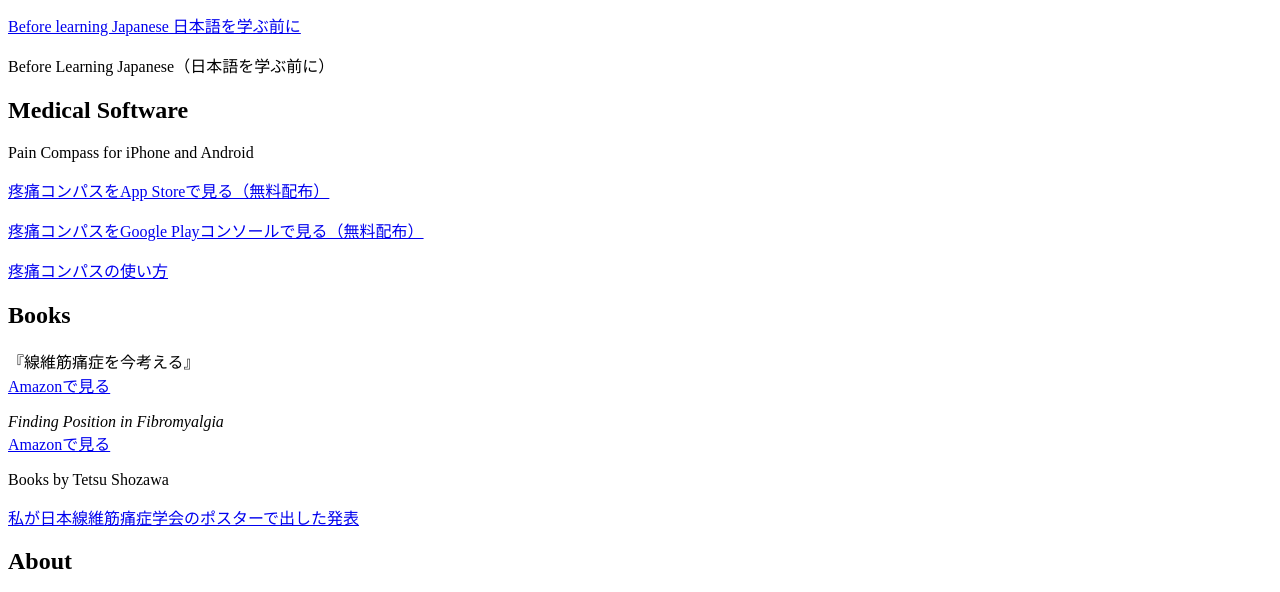
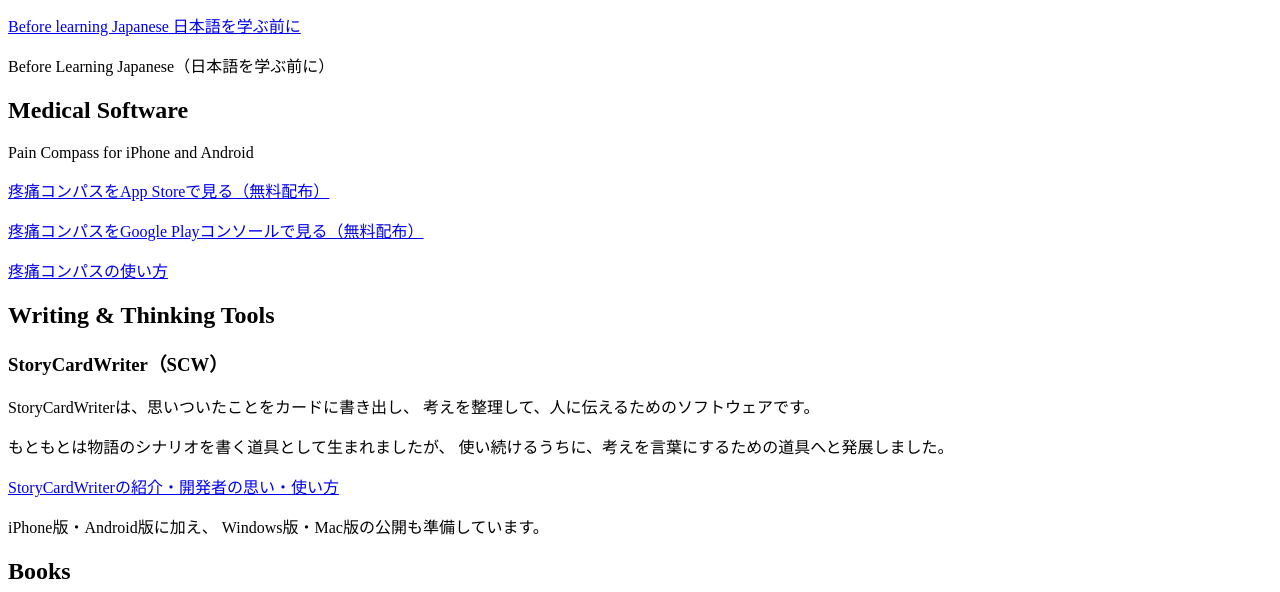
Before and after one commit to tetsushozawa-cmyk/Shozawa-software, a plain HTML site: page index.html in a window 1280 px wide. Shown: the part 135-727 px from the top of the page. Drawn offline with Linux system fonts and the light colour scheme.

Commit message:
Add Writing & Thinking Tools section to index.html
Added a section for Writing & Thinking Tools with details about StoryCardWriter.

```diff
--- a/index.html
+++ b/index.html
@@ -43,6 +43,32 @@ Before learning Japanese 日本語を学ぶ前に
 <a href="paincompass.html">
 疼痛コンパスの使い方
 </a>
+</p>
+
+
+<h2>Writing &amp; Thinking Tools</h2>
+
+<h3>StoryCardWriter（SCW）</h3>
+
+<p>
+StoryCardWriterは、思いついたことをカードに書き出し、
+考えを整理して、人に伝えるためのソフトウェアです。
+</p>
+
+<p>
+もともとは物語のシナリオを書く道具として生まれましたが、
+使い続けるうちに、考えを言葉にするための道具へと発展しました。
+</p>
+
+<p>
+<a href="SCW.html">
+StoryCardWriterの紹介・開発者の思い・使い方
+</a>
+</p>
+
+<p>
+iPhone版・Android版に加え、
+Windows版・Mac版の公開も準備しています。
 </p>
 
 <h2>Books</h2>
```
